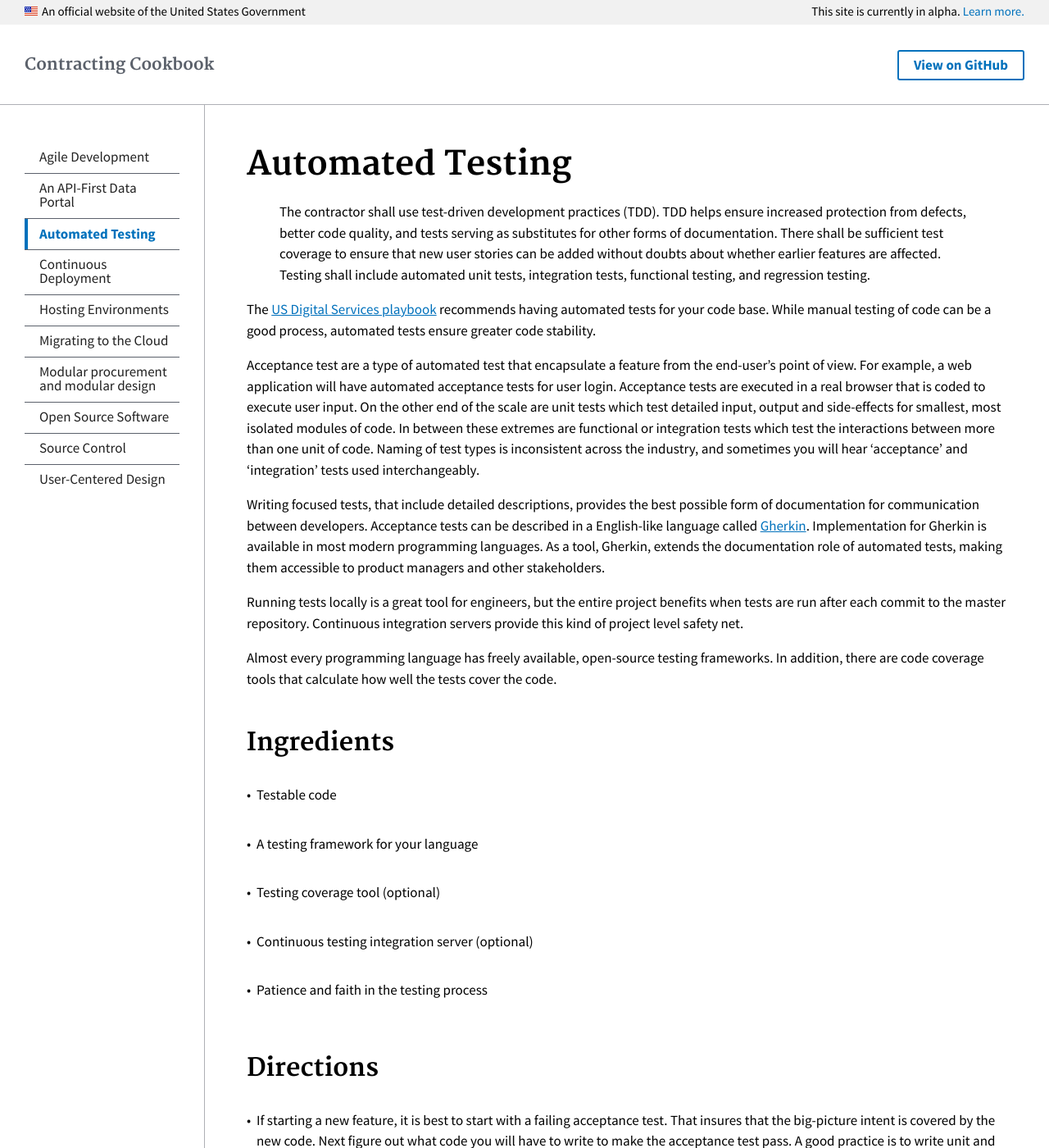
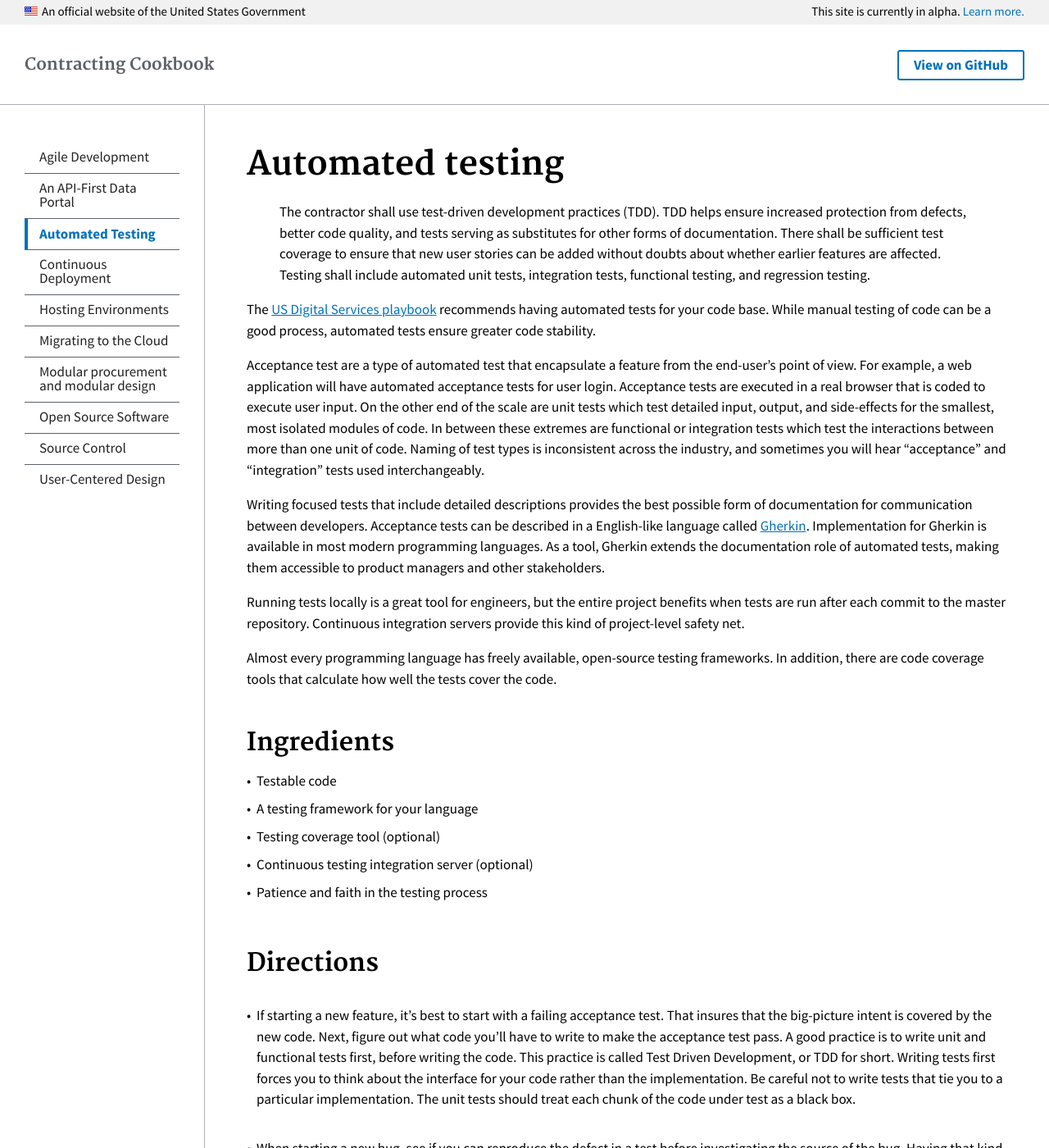
Before and after one commit to 18F/contracting-cookbook, a Jekyll site: the page built from _recipes/automated-testing.md, in a window 1280 px wide and 1400 px high. Shown: the whole window at 82% size. Built offline with Jekyll 4.4.1, drawn with Linux system fonts in a browser that asks for light colours; some of the changed text lies outside the part shown.

Commit message:
style edits

```diff
--- a/_recipes/automated-testing.md
+++ b/_recipes/automated-testing.md
@@ -2,17 +2,17 @@
 layout: main
 permalink: /recipes/automated-testing/
 ---
-# Automated Testing
+# Automated testing
 
 > The contractor shall use test-driven development practices (TDD). TDD helps ensure increased protection from defects, better code quality, and tests serving as substitutes for other forms of documentation. There shall be sufficient test coverage to ensure that new user stories can be added without doubts about whether earlier features are affected. Testing shall include automated unit tests, integration tests, functional testing, and regression testing.
 
 The [US Digital Services playbook](https://playbook.cio.gov) recommends having automated tests for your code base. While manual testing of code can be a good process, automated tests ensure greater code stability.
 
-Acceptance test are a type of automated test that encapsulate a feature from the end-user's point of view. For example, a web application will have automated acceptance tests for user login. Acceptance tests are executed in a real browser that is coded to execute user input. On the other end of the scale are unit tests which test detailed input, output and side-effects for smallest, most isolated modules of code. In between these extremes are functional or integration tests which test the interactions between more than one unit of code. Naming of test types is inconsistent across the industry, and sometimes you will hear 'acceptance' and 'integration' tests used interchangeably.
+Acceptance test are a type of automated test that encapsulate a feature from the end-user's point of view. For example, a web application will have automated acceptance tests for user login. Acceptance tests are executed in a real browser that is coded to execute user input. On the other end of the scale are unit tests which test detailed input, output, and side-effects for the smallest, most isolated modules of code. In between these extremes are functional or integration tests which test the interactions between more than one unit of code. Naming of test types is inconsistent across the industry, and sometimes you will hear "acceptance" and "integration" tests used interchangeably.
 
-Writing focused tests, that include detailed descriptions, provides the best possible form of documentation for communication between developers. Acceptance tests can be described in a English-like language called [Gherkin](https://github.com/cucumber/cucumber/wiki/Gherkin). Implementation for Gherkin is available in most modern programming languages. As a tool, Gherkin, extends the documentation role of automated tests, making them accessible to product managers and other stakeholders.
+Writing focused tests that include detailed descriptions provides the best possible form of documentation for communication between developers. Acceptance tests can be described in a English-like language called [Gherkin](https://github.com/cucumber/cucumber/wiki/Gherkin). Implementation for Gherkin is available in most modern programming languages. As a tool, Gherkin extends the documentation role of automated tests, making them accessible to product managers and other stakeholders.
 
-Running tests locally is a great tool for engineers, but the entire project benefits when tests are run after each commit to the master repository. Continuous integration servers provide this kind of project level safety net.
+Running tests locally is a great tool for engineers, but the entire project benefits when tests are run after each commit to the master repository. Continuous integration servers provide this kind of project-level safety net.
 
 Almost every programming language has freely available, open-source testing frameworks. In addition, there are code coverage tools that calculate how well the tests cover the code.
 
@@ -20,24 +20,20 @@ Almost every programming language has freely available, open-source testing fram
 ## Ingredients
 
   * Testable code
-
   * A testing framework for your language
-
   * Testing coverage tool (optional)
-
   * Continuous testing integration server (optional)
-
   * Patience and faith in the testing process
 
 
 ## Directions
 
-  * If starting a new feature, it is best to start with a failing acceptance test. That insures that the big-picture intent is covered by the new code. Next figure out what code you will have to write to make the acceptance test pass. A good practice is to write unit and functional tests first, before writing the code. This practice is called Test Driven Development, or TDD for short. Writing tests first forces you to think about the interface for your code rather than the implementation. Be careful not to write tests that tie you to a particular implementation. The unit tests should treat each chunk of the code under test as a black box.
+  * If starting a new feature, it's best to start with a failing acceptance test. That insures that the big-picture intent is covered by the new code. Next, figure out what code you'll have to write to make the acceptance test pass. A good practice is to write unit and functional tests first, before writing the code. This practice is called Test Driven Development, or TDD for short. Writing tests first forces you to think about the interface for your code rather than the implementation. Be careful not to write tests that tie you to a particular implementation. The unit tests should treat each chunk of the code under test as a black box.
 
   * When starting a new bug, see if you can reproduce the defect in a test before investigating the source of the bug. Having that kind of test will ensure that you know when you have solved the problem. Sometimes the generated test is an acceptance test and when the root cause of the bug is found, the acceptance test can be transformed into a unit test. Don't be afraid to delete and transform test. The goal is to have covered code, not to maximize the number of tests.
 
-  * Acceptance tests tend to take a long time to run, while unit tests should happen in milliseconds. Write many unit tests, some functional tests and few acceptance tests. Test suites that invert these ratios become dauntingly slow, frustrating engineers.
+  * Acceptance tests tend to take a long time to run, while unit tests should happen in milliseconds. Write many unit tests, some functional tests, and few acceptance tests. Test suites that invert these ratios become dauntingly slow, which can frustrate engineers.
 
-  * When starting testing on a code base that has no tests or doesn't have enough test, be practical. It can be an overwhelming exercise in boiling the ocean to try to get everything under test. Instead focus on putting tests around anything that is changing. As features, bugs and refactorings become necessary, put all the code that you touch under test. Test coverage can be determined with freely available test coverage tools, available in most languages.
+  * When starting testing on a code base that has no tests or doesn't have enough tests, be practical. It can be an overwhelming exercise in boiling the ocean to try to get everything under test. Instead, focus on putting tests around anything that is changing. As features, bugs, and refactorings become necessary, put all the code that you touch under test. Test coverage can be determined with freely available test coverage tools, available in most languages.
 
   * To ensure that your tests have the maximum impact for your project, work with a continuous integration server. There are hosted services that provide this server for your tests and can be connected to your code repository for automatic runs. One example is [Travis CI](https://travis-ci.org/). Travis CI is also an open source project and can be hosted on your private servers.
```
